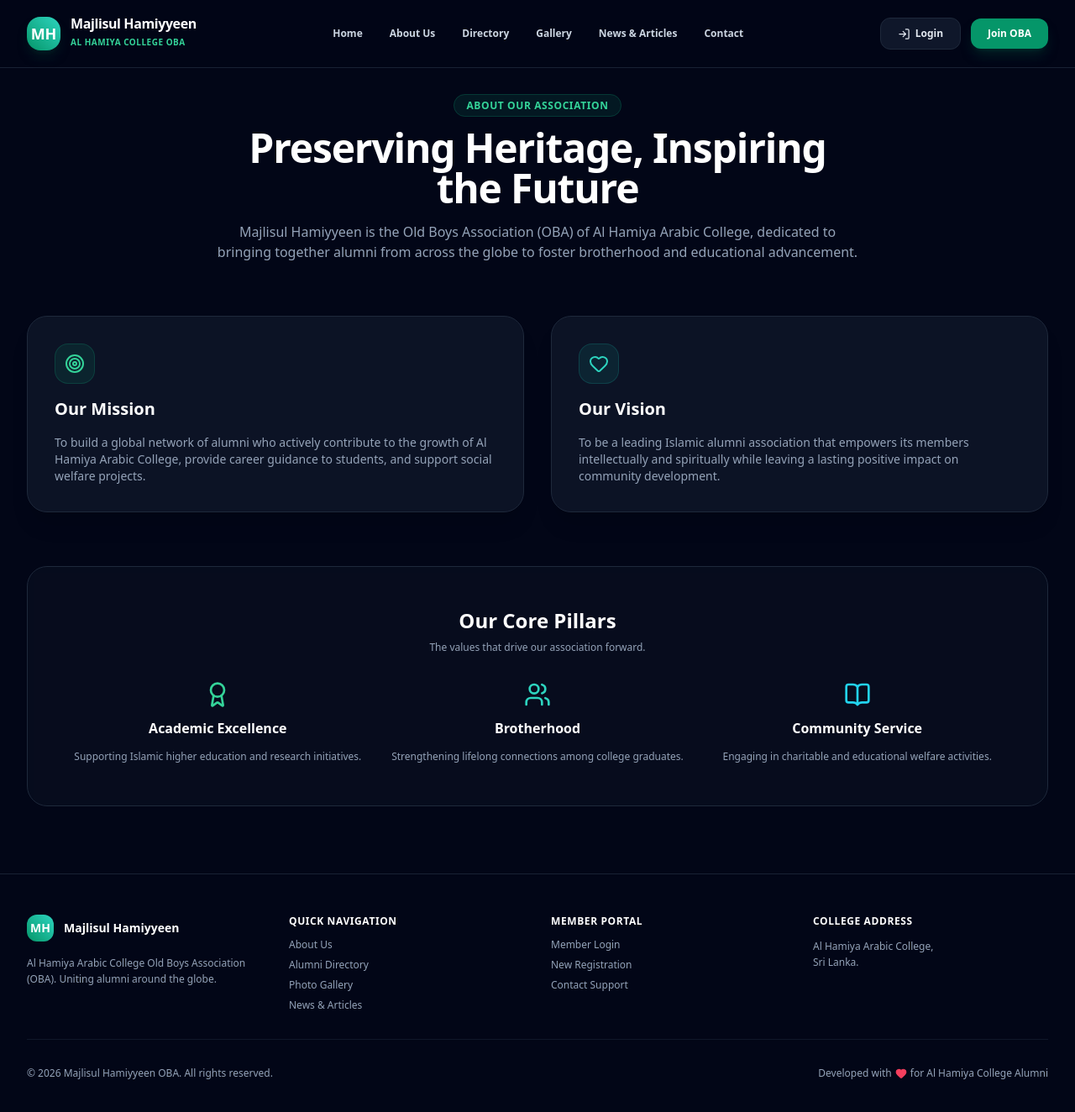
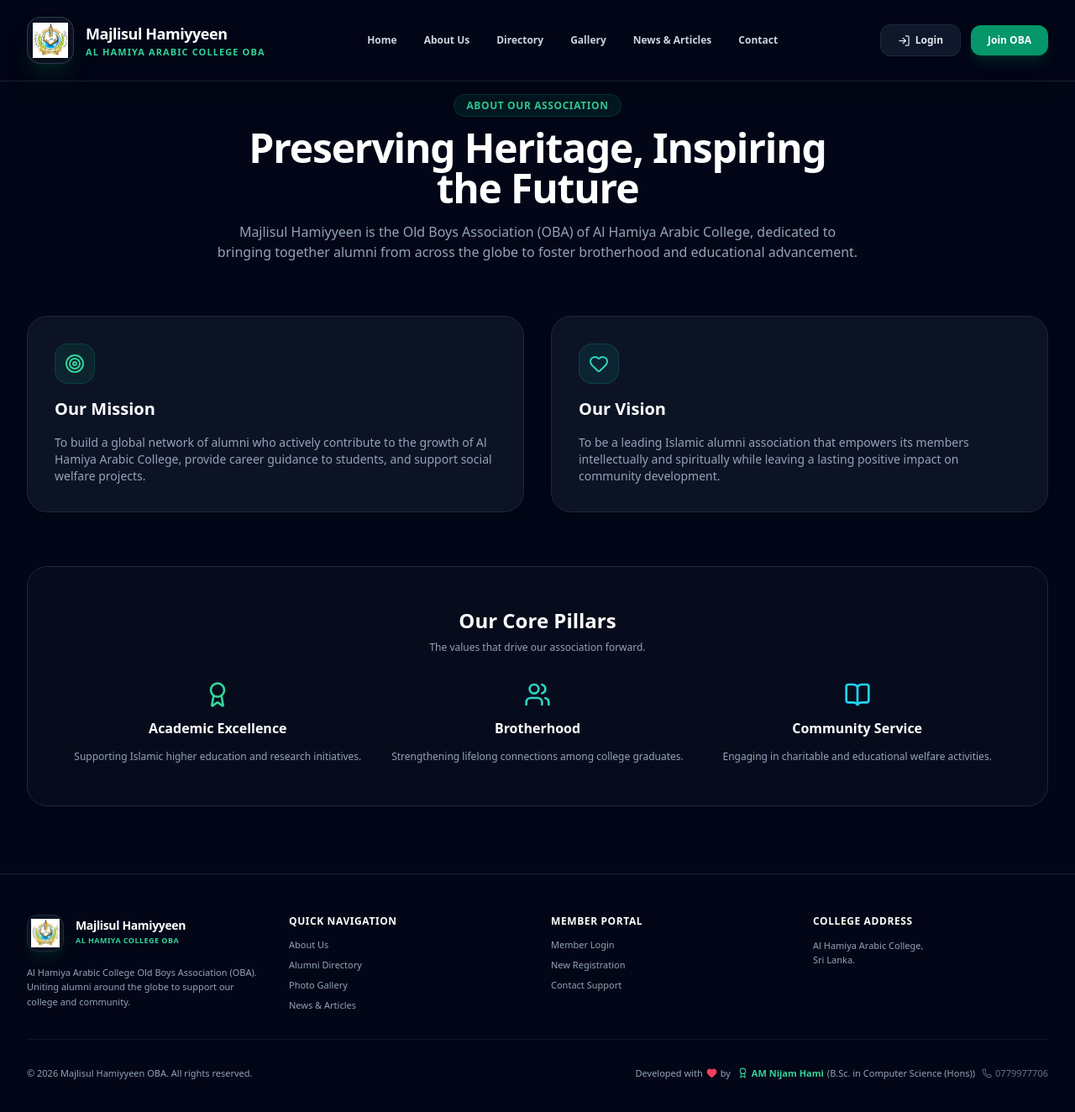
Before and after one commit to nijamhamy/humathoba, a React (Vite) app: page /about in a window 1280 px wide. Shown: the top 1324 px of the page at 84% size. Built offline with nearby package versions, Linux system fonts and the light colour scheme; no server answers.

Commit message:
update code and logo

```diff
--- a/src/App.jsx
+++ b/src/App.jsx
@@ -1,5 +1,5 @@
-import React from 'react';
-import { BrowserRouter as Router, Routes, Route, Link } from 'react-router-dom';
+import React, { useEffect } from 'react';
+import { BrowserRouter as Router, Routes, Route, Link, useLocation } from 'react-router-dom';
 
 // Public Pages
 import HomePage from './pages/public/HomePage';
@@ -25,9 +25,26 @@ import ManageContent from './pages/admin/ManageContent';
 import AdminPolls from './pages/admin/AdminPolls';
 import AdminStreams from './pages/admin/AdminStreams';
 
+// ScrollToTop Helper Component for 100% Professional UX
+function ScrollToTop() {
+  const { pathname } = useLocation();
+
+  useEffect(() => {
+    window.scrollTo({
+      top: 0,
+      left: 0,
+      behavior: 'instant' // Instant jump to top for fast, snappy professional routing
+    });
+  }, [pathname]);
+
+  return null;
+}
+
 function App() {
   return (
     <Router>
+      <ScrollToTop />
+      <div className="min-h-screen bg-slate-950 text-slate-100 font-sans selection:bg-emerald-500 selection:text-white antialiased">
         <Routes>
           {/* Public Routes */}
           <Route path="/" element={<HomePage />} />
@@ -58,18 +75,24 @@ function App() {
             path="*"
             element={
               <div className="min-h-screen bg-slate-950 text-white flex flex-col items-center justify-center p-4 text-center font-sans">
-              <h1 className="text-6xl font-extrabold text-emerald-400">404</h1>
-              <p className="text-xl mt-4 text-slate-400">Page Not Found</p>
+                <div className="w-20 h-20 rounded-3xl bg-emerald-500/10 border border-emerald-500/20 flex items-center justify-center mb-6 shadow-2xl">
+                  <span className="text-3xl font-black text-emerald-400">404</span>
+                </div>
+                <h1 className="text-3xl sm:text-4xl font-extrabold text-white tracking-tight">Page Not Found</h1>
+                <p className="text-sm mt-2 text-slate-400 max-w-sm">
+                  The page you are looking for might have been removed, had its name changed, or is temporarily unavailable.
+                </p>
                 <Link
                   to="/"
-                className="mt-6 px-6 py-2.5 bg-emerald-600 hover:bg-emerald-500 rounded-full font-medium transition-colors text-sm shadow-lg shadow-emerald-900/40"
+                  className="mt-6 px-6 py-3 bg-emerald-600 hover:bg-emerald-500 text-white rounded-xl font-semibold transition-all text-xs shadow-lg shadow-emerald-900/40"
                 >
-                Go to Homepage
+                  Back to Homepage
                 </Link>
               </div>
             }
           />
         </Routes>
+      </div>
     </Router>
   );
 }
--- a/src/components/home/PresidentMessage.jsx
+++ b/src/components/home/PresidentMessage.jsx
@@ -36,7 +36,7 @@ export default function PresidentMessage({ imageUrl, presidentName, title, messa
                                     <ShieldCheck size={16} className="text-emerald-400" />
                                 </h4>
                                 <p className="text-xs text-emerald-400 font-medium mt-0.5">
-                                    Al Hamiya College Old Boys Association
+                                    Al Hamiya Arabic College Old Boys Association
                                 </p>
                             </div>
                         </div>
--- a/src/components/layout/Footer.jsx
+++ b/src/components/layout/Footer.jsx
@@ -1,29 +1,41 @@
 import React from 'react';
 import { Link } from 'react-router-dom';
-import { Heart } from 'lucide-react';
+import { Heart, Phone, Award } from 'lucide-react';
+import logoImg from '../../assets/logo.png';
 
 export default function Footer() {
     return (
         <footer className="bg-slate-950 border-t border-slate-800/80 py-12 px-4 sm:px-6 lg:px-8 font-sans text-slate-400 text-xs">
             <div className="max-w-7xl mx-auto grid grid-cols-1 md:grid-cols-4 gap-8">
 
-                {/* Col 1: Brand Info */}
+                {/* Col 1: Brand Info with Professional Logo */}
                 <div className="space-y-4 md:col-span-1">
-                    <div className="flex items-center gap-3">
-                        <div className="w-8 h-8 rounded-xl bg-gradient-to-tr from-emerald-600 to-teal-400 flex items-center justify-center text-white font-bold text-sm">
-                            MH
+                    <Link to="/" className="flex items-center gap-3.5 group">
+                        <div className="w-11 h-11 rounded-xl bg-slate-900 border border-slate-800 flex items-center justify-center shadow-lg shadow-emerald-950/50 overflow-hidden p-1 shrink-0">
+                            <img
+                                src={logoImg}
+                                alt="Majlisul Hamiyyeen Logo"
+                                className="w-full h-full object-contain filter drop-shadow-[0_2px_4px_rgba(0,0,0,0.6)]"
+                            />
                         </div>
-                        <span className="text-sm font-bold text-white">Majlisul Hamiyyeen</span>
-                    </div>
-                    <p className="leading-relaxed text-slate-400">
-                        Al Hamiya Arabic College Old Boys Association (OBA). Uniting alumni around the globe.
+                        <div>
+                            <span className="text-sm font-bold text-white tracking-tight block leading-tight group-hover:text-emerald-400 transition-colors">
+                                Majlisul Hamiyyeen
+                            </span>
+                            <span className="text-[9px] text-emerald-400 font-bold tracking-wider uppercase">
+                                Al Hamiya College OBA
+                            </span>
+                        </div>
+                    </Link>
+                    <p className="leading-relaxed text-slate-400 text-[11px]">
+                        Al Hamiya Arabic College Old Boys Association (OBA). Uniting alumni around the globe to support our college and community.
                     </p>
                 </div>
 
                 {/* Col 2: Quick Links */}
                 <div className="space-y-3">
                     <h4 className="text-white font-bold text-xs uppercase tracking-wider">Quick Navigation</h4>
-                    <ul className="space-y-2">
+                    <ul className="space-y-2 text-[11px]">
                         <li><Link to="/about" className="hover:text-emerald-400 transition-colors">About Us</Link></li>
                         <li><Link to="/directory" className="hover:text-emerald-400 transition-colors">Alumni Directory</Link></li>
                         <li><Link to="/gallery" className="hover:text-emerald-400 transition-colors">Photo Gallery</Link></li>
@@ -34,17 +46,17 @@ export default function Footer() {
                 {/* Col 3: Portal Links */}
                 <div className="space-y-3">
                     <h4 className="text-white font-bold text-xs uppercase tracking-wider">Member Portal</h4>
-                    <ul className="space-y-2">
+                    <ul className="space-y-2 text-[11px]">
                         <li><Link to="/login" className="hover:text-emerald-400 transition-colors">Member Login</Link></li>
                         <li><Link to="/register" className="hover:text-emerald-400 transition-colors">New Registration</Link></li>
                         <li><Link to="/contact" className="hover:text-emerald-400 transition-colors">Contact Support</Link></li>
                     </ul>
                 </div>
 
-                {/* Col 4: Copyright */}
+                {/* Col 4: College Address */}
                 <div className="space-y-3 md:col-span-1">
                     <h4 className="text-white font-bold text-xs uppercase tracking-wider">College Address</h4>
-                    <p className="leading-relaxed">
+                    <p className="leading-relaxed text-[11px]">
                         Al Hamiya Arabic College,<br />
                         Sri Lanka.
                     </p>
@@ -52,13 +64,21 @@ export default function Footer() {
 
             </div>
 
-            <div className="max-w-7xl mx-auto pt-8 mt-8 border-t border-slate-900 flex flex-col sm:flex-row items-center justify-between gap-4 text-center">
+            {/* Bottom Copyright & Developer Credit Bar */}
+            <div className="max-w-7xl mx-auto pt-8 mt-8 border-t border-slate-900 flex flex-col md:flex-row items-center justify-between gap-4 text-center md:text-left text-[11px]">
                 <p>© {new Date().getFullYear()} Majlisul Hamiyyeen OBA. All rights reserved.</p>
-                <p className="flex items-center gap-1">
-                    <span>Developed with</span>
-                    <Heart size={14} className="text-rose-500 fill-rose-500" />
-                    <span>for Al Hamiya College Alumni</span>
-                </p>
+
+                <div className="flex flex-col sm:flex-row items-center gap-2 text-slate-400">
+                    <span className="flex items-center gap-1">
+                        Developed with <Heart size={13} className="text-rose-500 fill-rose-500" /> by
+                    </span>
+                    <span className="text-emerald-400 font-bold flex items-center gap-1">
+                        <Award size={13} /> AM Nijam Hami <span className="text-slate-400 font-normal">(B.Sc. in Computer Science (Hons))</span>
+                    </span>
+                    <span className="text-slate-500 flex items-center gap-1">
+                        <Phone size={12} /> 0779977706
+                    </span>
+                </div>
             </div>
         </footer>
     );
--- a/src/components/layout/Navbar.jsx
+++ b/src/components/layout/Navbar.jsx
@@ -1,11 +1,12 @@
 import React, { useState } from 'react';
 import { Link, useNavigate } from 'react-router-dom';
-import { Menu, X, LogIn, UserCheck, ShieldCheck, LogOut, LayoutDashboard, User } from 'lucide-react';
+import { Menu, X, LogIn, ShieldCheck, LogOut, LayoutDashboard } from 'lucide-react';
 import { useAuth } from '../../context/AuthContext';
+import logoImg from '../../assets/logo.png';
 
 export default function Navbar() {
     const [mobileMenuOpen, setMobileMenuOpen] = useState(false);
-    const { user, profile, isAdmin, logout } = useAuth();
+    const { user, isAdmin, logout } = useAuth();
     const navigate = useNavigate();
 
     const handleLogout = async () => {
@@ -14,21 +15,25 @@ export default function Navbar() {
     };
 
     return (
-        <header className="fixed top-0 left-0 right-0 z-50 bg-slate-950/80 backdrop-blur-md border-b border-slate-800/80 font-sans">
+        <header className="fixed top-0 left-0 right-0 z-50 bg-slate-950/85 backdrop-blur-md border-b border-slate-800/80 font-sans shadow-2xl">
             <div className="max-w-7xl mx-auto px-4 sm:px-6 lg:px-8">
-                <div className="flex items-center justify-between h-20">
+                <div className="flex items-center justify-between h-20 sm:h-24">
 
-                    {/* Logo */}
-                    <Link to="/" className="flex items-center gap-3">
-                        <div className="w-10 h-10 rounded-2xl bg-gradient-to-tr from-emerald-600 to-teal-400 flex items-center justify-center text-white font-extrabold text-lg shadow-lg shadow-emerald-900/30">
-                            MH
+                    {/* Professional Responsive Brand Logo */}
+                    <Link to="/" className="flex items-center gap-3.5 group">
+                        <div className="w-12 h-12 sm:w-14 sm:h-14 rounded-2xl bg-slate-900/90 border border-slate-700/80 flex items-center justify-center shadow-xl shadow-emerald-950/50 overflow-hidden p-1.5 transition-transform duration-300 group-hover:scale-105 shrink-0">
+                            <img
+                                src={logoImg}
+                                alt="Majlisul Hamiyyeen Logo"
+                                className="w-full h-full object-contain filter drop-shadow-[0_2px_4px_rgba(0,0,0,0.6)]"
+                            />
                         </div>
-                        <div>
-                            <span className="text-base font-extrabold text-white tracking-tight block leading-none">
+                        <div className="flex flex-col justify-center">
+                            <span className="text-base sm:text-lg font-extrabold text-white tracking-tight leading-snug group-hover:text-emerald-400 transition-colors">
                                 Majlisul Hamiyyeen
                             </span>
-                            <span className="text-[10px] text-emerald-400 font-semibold tracking-wider uppercase">
-                                Al Hamiya College OBA
+                            <span className="text-[10px] sm:text-[11px] text-emerald-400 font-bold tracking-widest uppercase">
+                                Al Hamiya Arabic College OBA
                             </span>
                         </div>
                     </Link>
@@ -47,7 +52,6 @@ export default function Navbar() {
                     <div className="hidden md:flex items-center gap-4">
                         {user ? (
                             <div className="flex items-center gap-3">
-                                {/* Admin Panel Button for Admins */}
                                 {isAdmin ? (
                                     <Link
                                         to="/admin/dashboard"
@@ -57,7 +61,6 @@ export default function Navbar() {
                                         <span>Admin Panel</span>
                                     </Link>
                                 ) : (
-                                    /* Member Portal Button for Regular Approved Members */
                                     <Link
                                         to="/member/dashboard"
                                         className="px-4 py-2 rounded-xl bg-emerald-600 hover:bg-emerald-500 text-white text-xs font-semibold flex items-center gap-1.5 shadow-lg shadow-emerald-900/40 transition-all"
@@ -67,10 +70,9 @@ export default function Navbar() {
                                     </Link>
                                 )}
 
-                                {/* Logout Button */}
                                 <button
                                     onClick={handleLogout}
-                                    className="p-2 rounded-xl bg-slate-900 border border-slate-800 text-slate-400 hover:text-rose-400 transition-colors"
+                                    className="p-2.5 rounded-xl bg-slate-900 border border-slate-800 text-slate-400 hover:text-rose-400 transition-colors shadow-inner"
                                     title="Logout"
                                 >
                                     <LogOut size={18} />
@@ -100,7 +102,7 @@ export default function Navbar() {
                     <div className="md:hidden">
                         <button
                             onClick={() => setMobileMenuOpen(!mobileMenuOpen)}
-                            className="p-2 text-slate-400 hover:text-white focus:outline-none"
+                            className="p-2.5 rounded-xl bg-slate-900 border border-slate-800 text-slate-300 hover:text-white focus:outline-none"
                         >
                             {mobileMenuOpen ? <X size={24} /> : <Menu size={24} />}
                         </button>
@@ -111,7 +113,7 @@ export default function Navbar() {
 
             {/* Mobile Dropdown Menu */}
             {mobileMenuOpen && (
-                <div className="md:hidden bg-slate-950 border-b border-slate-800 px-4 pt-2 pb-6 space-y-3 text-sm font-medium animate-in fade-in">
+                <div className="md:hidden bg-slate-950/95 backdrop-blur-xl border-b border-slate-800 px-6 pt-3 pb-6 space-y-3 text-sm font-medium animate-in fade-in">
                     <Link to="/" onClick={() => setMobileMenuOpen(false)} className="block py-2 text-slate-300 hover:text-emerald-400">Home</Link>
                     <Link to="/about" onClick={() => setMobileMenuOpen(false)} className="block py-2 text-slate-300 hover:text-emerald-400">About Us</Link>
                     <Link to="/directory" onClick={() => setMobileMenuOpen(false)} className="block py-2 text-slate-300 hover:text-emerald-400">Directory</Link>
@@ -119,14 +121,14 @@ export default function Navbar() {
                     <Link to="/blog" onClick={() => setMobileMenuOpen(false)} className="block py-2 text-slate-300 hover:text-emerald-400">News & Articles</Link>
                     <Link to="/contact" onClick={() => setMobileMenuOpen(false)} className="block py-2 text-slate-300 hover:text-emerald-400">Contact</Link>
 
-                    <div className="pt-4 border-t border-slate-800 flex flex-col gap-2">
+                    <div className="pt-4 border-t border-slate-800 flex flex-col gap-2.5">
                         {user ? (
                             <>
                                 {isAdmin ? (
                                     <Link
                                         to="/admin/dashboard"
                                         onClick={() => setMobileMenuOpen(false)}
-                                        className="w-full py-2.5 text-center rounded-xl bg-emerald-500/10 border border-emerald-500/30 text-emerald-400 text-xs font-semibold flex items-center justify-center gap-2"
+                                        className="w-full py-3 text-center rounded-xl bg-emerald-500/10 border border-emerald-500/30 text-emerald-400 text-xs font-semibold flex items-center justify-center gap-2"
                                     >
                                         <ShieldCheck size={16} />
                                         <span>Admin Dashboard</span>
@@ -135,7 +137,7 @@ export default function Navbar() {
                                     <Link
                                         to="/member/dashboard"
                                         onClick={() => setMobileMenuOpen(false)}
-                                        className="w-full py-2.5 text-center rounded-xl bg-emerald-600 text-white text-xs font-semibold flex items-center justify-center gap-2 shadow-lg shadow-emerald-900/40"
+                                        className="w-full py-3 text-center rounded-xl bg-emerald-600 text-white text-xs font-semibold flex items-center justify-center gap-2 shadow-lg shadow-emerald-900/40"
                                     >
                                         <LayoutDashboard size={16} />
                                         <span>Member Portal</span>
@@ -144,7 +146,7 @@ export default function Navbar() {
 
                                 <button
                                     onClick={() => { handleLogout(); setMobileMenuOpen(false); }}
-                                    className="w-full py-2.5 text-center rounded-xl bg-rose-500/10 text-rose-400 text-xs font-semibold flex items-center justify-center gap-2"
+                                    className="w-full py-3 text-center rounded-xl bg-rose-500/10 text-rose-400 text-xs font-semibold flex items-center justify-center gap-2"
                                 >
                                     <LogOut size={16} />
                                     <span>Logout</span>
@@ -155,14 +157,14 @@ export default function Navbar() {
                                 <Link
                                     to="/login"
                                     onClick={() => setMobileMenuOpen(false)}
-                                    className="w-full py-2.5 text-center rounded-xl bg-slate-900 border border-slate-800 text-slate-200 text-xs font-semibold"
+                                    className="w-full py-3 text-center rounded-xl bg-slate-900 border border-slate-800 text-slate-200 text-xs font-semibold"
                                 >
                                     Login
                                 </Link>
                                 <Link
                                     to="/register"
                                     onClick={() => setMobileMenuOpen(false)}
-                                    className="w-full py-2.5 text-center rounded-xl bg-emerald-600 text-white text-xs font-semibold shadow-lg shadow-emerald-900/40"
+                                    className="w-full py-3 text-center rounded-xl bg-emerald-600 text-white text-xs font-semibold shadow-lg shadow-emerald-900/40"
                                 >
                                     Register
                                 </Link>
--- a/src/pages/public/HomePage.jsx
+++ b/src/pages/public/HomePage.jsx
@@ -426,7 +426,7 @@ function ExecutiveCarousel({ leaderMessages }) {
                                             <ShieldCheck size={16} className="text-emerald-400 shrink-0" aria-hidden="true" />
                                         </h4>
                                         <p className="text-xs text-emerald-400 font-medium mt-0.5">
-                                            Al Hamiya College Old Boys Association
+                                            Al Hamiya Arabic College Old Boys Association
                                         </p>
                                     </div>
                                 </div>
```
Also changed, not shown: src/assets/logo.png (added). Lines whose indentation alone changed are shown as unchanged.
